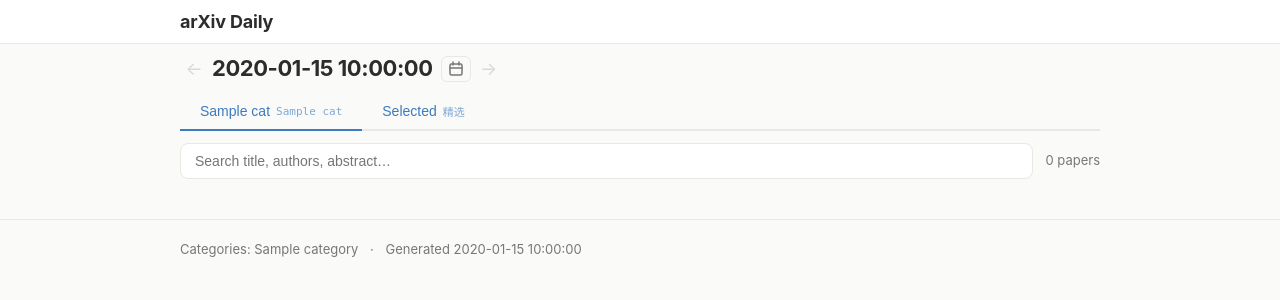
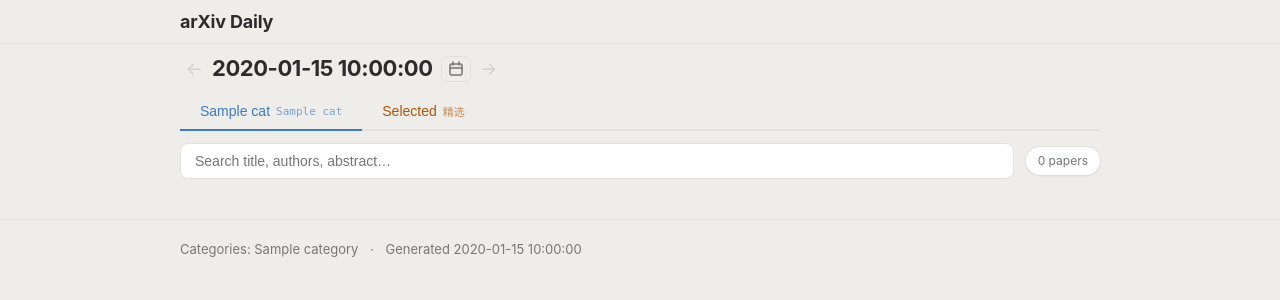
Before and after one commit to postoday/arxiv-daily-tool, a Python web app: template templates/day.html in a window 1280 px wide. Shown: the top 300 px of the page. Run offline with Jinja, Linux system fonts and the light colour scheme; the template is opened without the code that fills it: most values are stand-ins (such as "Sample title", 1, 10 or a date in 2020).

Commit message:
feat: UI polish — card shadows, warmer bg, count badge, Selected tab improvements
- Background darkened to #eeede9 for contrast against white cards
- Cards use box-shadow instead of border (elevated look)
- Header background matches page bg (no harsh white bar)
- Count badge styled as pill with card shadow
- Selected tab: amber when has data, gray when absent
- Selected panel: score circle → index badge (1/9), total count in meta line, category count chip

Co-Authored-By: Claude Sonnet 4.6 <noreply@anthropic.com>

```diff
--- a/templates/_day_body.html
+++ b/templates/_day_body.html
@@ -12,7 +12,7 @@
         {{ category_labels.get(cat, cat) }}<span class="tab-code">{{ cat }}</span>
       </button>
     {% endfor %}
-    <button class="tab tab-selected" data-cat="__selected__">
+    <button class="tab tab-selected{% if selected_data %} has-selected{% endif %}" data-cat="__selected__">
       Selected<span class="tab-code">精选</span>
     </button>
   </div>
@@ -73,15 +73,17 @@
 
 <div id="selected-panel" class="hidden">
   {% if selected_data %}
-  <p class="sel-meta">从 {{ selected_data.total_candidates }} 篇中精选</p>
+  {% set ns = namespace(total=0) %}
+  {% for cat in selected_data.categories %}{% set ns.total = ns.total + cat.papers|length %}{% endfor %}
+  <p class="sel-meta">从 {{ selected_data.total_candidates }} 篇中精选 {{ ns.total }} 篇</p>
   {% for cat in selected_data.categories %}
   <div class="sel-category">
-    <h3 class="sel-cat-name">{{ cat.name }}</h3>
+    <h3 class="sel-cat-name">{{ cat.name }}<span class="sel-cat-count">（{{ cat.papers|length }}）</span></h3>
     <ul class="sel-paper-list">
       {% for p in cat.papers %}
       <li class="sel-paper">
         <div class="sel-header">
-          <span class="sel-score">{{ p.score }}</span>
+          <span class="sel-score">{{ loop.index }}/{{ cat.papers|length }}</span>
           <div class="sel-titles">
             <h2 class="paper-title"><a href="{{ p.abs_url }}" target="_blank" rel="noopener">{{ p.title }}</a></h2>
             {% if p.title_zh %}<p class="paper-title-zh">{{ p.title_zh }}</p>{% endif %}
--- a/templates/assets/style.css
+++ b/templates/assets/style.css
@@ -1,11 +1,12 @@
 :root {
   --fg: #2c2c2c;
   --fg-muted: #777;
-  --bg: #fafaf8;
+  --bg: #eeede9;
   --card: #ffffff;
+  --card-shadow: 0 1px 3px rgba(0,0,0,0.07), 0 0 0 1px rgba(0,0,0,0.04);
   --accent: #3b7bc0;
   --accent-soft: #eaf2fb;
-  --border: #e8e8e4;
+  --border: #e2e1dd;
   --code-bg: #f5eedc;
   --code-fg: #8a5a00;
   --project-bg: #e8f5e9;
@@ -30,7 +31,7 @@ body {
 
 .site-header {
   border-bottom: 1px solid var(--border);
-  background: #fff;
+  background: var(--bg);
   position: sticky;
   top: 0;
   z-index: 10;
@@ -245,13 +246,22 @@ body {
 }
 .lang-btn:hover { background: var(--accent-soft); color: var(--accent); }
 .lang-btn.active { background: var(--accent); color: #fff; border-color: var(--accent); }
-.count-badge { font-size: 13px; color: var(--fg-muted); white-space: nowrap; }
+.count-badge {
+  font-size: 12px;
+  color: var(--fg-muted);
+  background: var(--card);
+  box-shadow: var(--card-shadow);
+  border-radius: 20px;
+  padding: 5px 12px;
+  white-space: nowrap;
+}
 
 .paper-list { list-style: none; padding: 0; margin: 20px 0 40px; }
 .paper {
   background: var(--card);
-  border: 1px solid var(--border);
+  border: none;
   border-radius: 10px;
+  box-shadow: var(--card-shadow);
   padding: 18px 20px;
   margin-bottom: 12px;
 }
@@ -366,9 +376,10 @@ body {
 }
 .site-footer .sep { margin: 0 8px; }
 
-/* Selected tab accent */
-.tab-selected { color: var(--accent); }
-.tab-selected.active { border-color: var(--accent); }
+/* Selected tab: gray when no data, amber when has data */
+.tab-selected { color: var(--fg-muted); }
+.tab-selected.has-selected { color: #b45309; }
+.tab-selected.has-selected.active { border-color: #b45309; color: #b45309; }
 
 /* Selected panel */
 #selected-panel { margin-top: 4px; }
@@ -385,8 +396,9 @@ body {
 .sel-paper-list { list-style: none; padding: 0; margin: 0; display: flex; flex-direction: column; gap: 12px; }
 .sel-paper {
   background: var(--card);
-  border: 1px solid var(--border);
+  border: none;
   border-radius: 10px;
+  box-shadow: var(--card-shadow);
   padding: 14px 16px;
 }
 .sel-header {
@@ -397,17 +409,22 @@ body {
 }
 .sel-score {
   flex-shrink: 0;
-  width: 34px;
-  height: 34px;
-  border-radius: 50%;
+  height: 26px;
+  min-width: 26px;
+  border-radius: 13px;
   background: var(--accent);
   color: #fff;
-  font-size: 12px;
+  font-size: 11px;
   font-weight: 700;
   display: flex;
   align-items: center;
   justify-content: center;
+  padding: 0 7px;
+  margin-top: 2px;
+  white-space: nowrap;
+  letter-spacing: 0.02em;
 }
+.sel-cat-count { font-weight: 400; color: var(--fg-muted); font-size: 13px; }
 .sel-titles { flex: 1; min-width: 0; }
 .sel-titles .paper-title { margin: 0 0 2px; }
 .sel-titles .paper-title-zh { margin: 0; }
```
